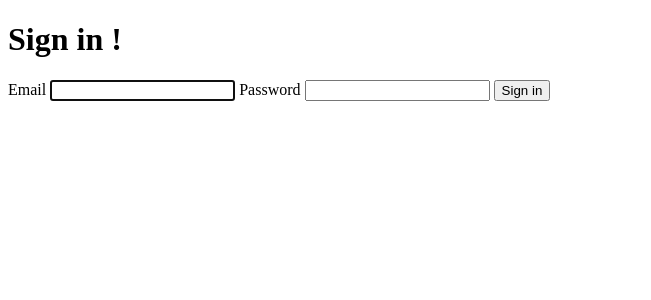
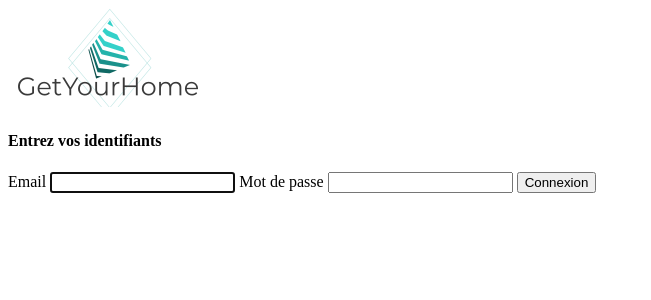
Before and after one commit to johan-mickael/GetYourHome, a Symfony app: template templates/security/login.html.twig in a window 1280 px wide. Shown: the top 300 px of the page, without its empty margins (0-651 px from the left). Run offline with Twig, Linux system fonts and the light colour scheme; the template is opened without the code that fills it, so the values that code supplies are empty; some libraries are stand-ins or nearby versions.

Commit message:
Login Page style

```diff
--- a/templates/security/login.html.twig
+++ b/templates/security/login.html.twig
@@ -1,42 +1,33 @@
 {% extends 'unauthenticated.html.twig' %}
 
-{% block title %}Log in!{% endblock %}
+{% block title %}Get Your Home{% endblock %}
 
 {% block body %}
-<form method="post" action="{{path('app_login')}}">
-    {% if error %}
-        <div class="alert alert-danger">{{ error.messageKey|trans(error.messageData, 'security') }}</div>
-    {% endif %}
+<div class="container d-flex flex-column justify-content-center align-items-center h-100">
+	<img src="assets/img/logo.png" />
+	<form method="post" action="{{path('app_login')}}" class="w-50 mt-4 p-4 shadow-sm border">
 
 		{% if app.user %}
-        <div class="mb-3">
-            You are logged in as {{ app.user.email }}, <a href="{{ path('app_logout') }}">Logout</a>
+		<div class="">
+			Vous êtes déjà connecté en tant que {{ app.user.email }}, <a href="{{ path('app_logout') }}">Déconnexion</a>
 		</div>
 		{% endif %}
 
-    <h1 class="h3 mb-3 font-weight-normal">Sign in !</h1>
+		<h4 class="h3 mb-3 font-weight-normal">Entrez vos identifiants</h4>
 		<label for="inputEmail">Email</label>
-    <input type="email" value="{{ last_username }}" name="email" id="inputEmail" class="form-control" autocomplete="email" required autofocus>
-    <label for="inputPassword">Password</label>
-    <input type="password" name="password" id="inputPassword" class="form-control" autocomplete="current-password" required>
+		<input type="email" value="{{ last_username }}" name="email" id="inputEmail" class="form-control"
+			autocomplete="email" required autofocus>
+		<label for="inputPassword">Mot de passe</label>
+		<input type="password" name="password" id="inputPassword" class="form-control mb-2" autocomplete="current-password"
+			required>
 
-    <input type="hidden" name="_csrf_token"
-           value="{{ csrf_token('authenticate') }}"
-    >
-
-    {#
-        Uncomment this section and add a remember_me option below your firewall to activate remember me functionality.
-        See https://symfony.com/doc/current/security/remember_me.html
-
-        <div class="checkbox mb-3">
-            <label>
-                <input type="checkbox" name="_remember_me"> Remember me
-            </label>
-        </div>
-    #}
-
-    <button class="btn btn-lg btn-primary" type="submit">
-        Sign in
+		<input type="hidden" name="_csrf_token" value="{{ csrf_token('authenticate') }}">
+		{% if error %}
+		<div class="alert alert-danger text-center p-2">{{ error.messageKey|trans(error.messageData, 'security') }}</div>
+		{% endif %}
+		<button class=" btn btn-block btn-primary" type="submit">
+			Connexion
 		</button>
 	</form>
+</div>
 {% endblock %}
--- a/templates/unauthenticated.html.twig
+++ b/templates/unauthenticated.html.twig
@@ -3,7 +3,7 @@
 
 <head>
 	<meta charset="UTF-8">
-	<title>{% block title %}Welcome!{% endblock %}</title>
+	<title>{% block title %}{% endblock %}</title>
 
 	{% block stylesheets %}
 	{{ encore_entry_link_tags('app') }}
```
Also changed, not shown: public/assets/img/logo.png, 1 other file. Lines whose indentation alone changed are shown as unchanged.
